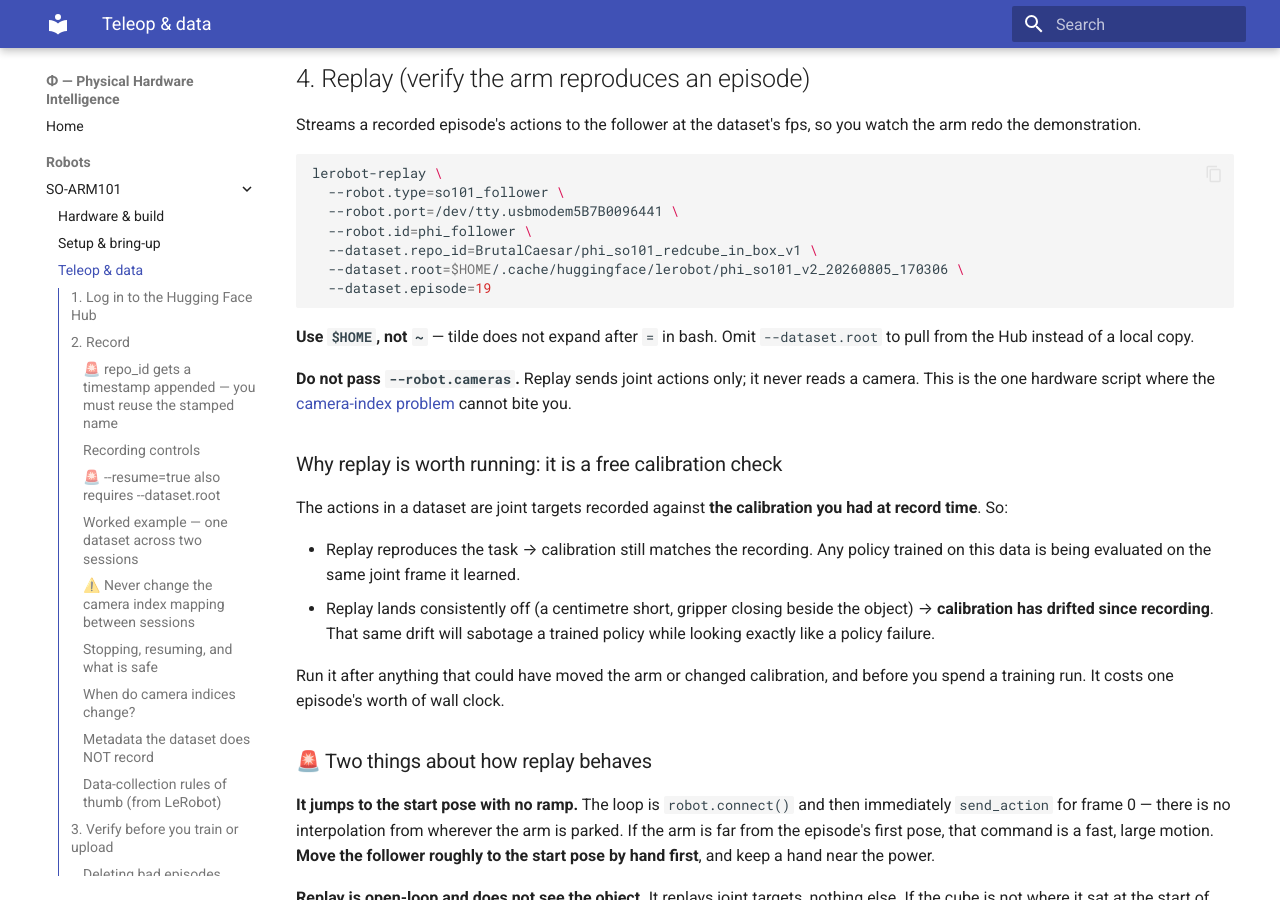
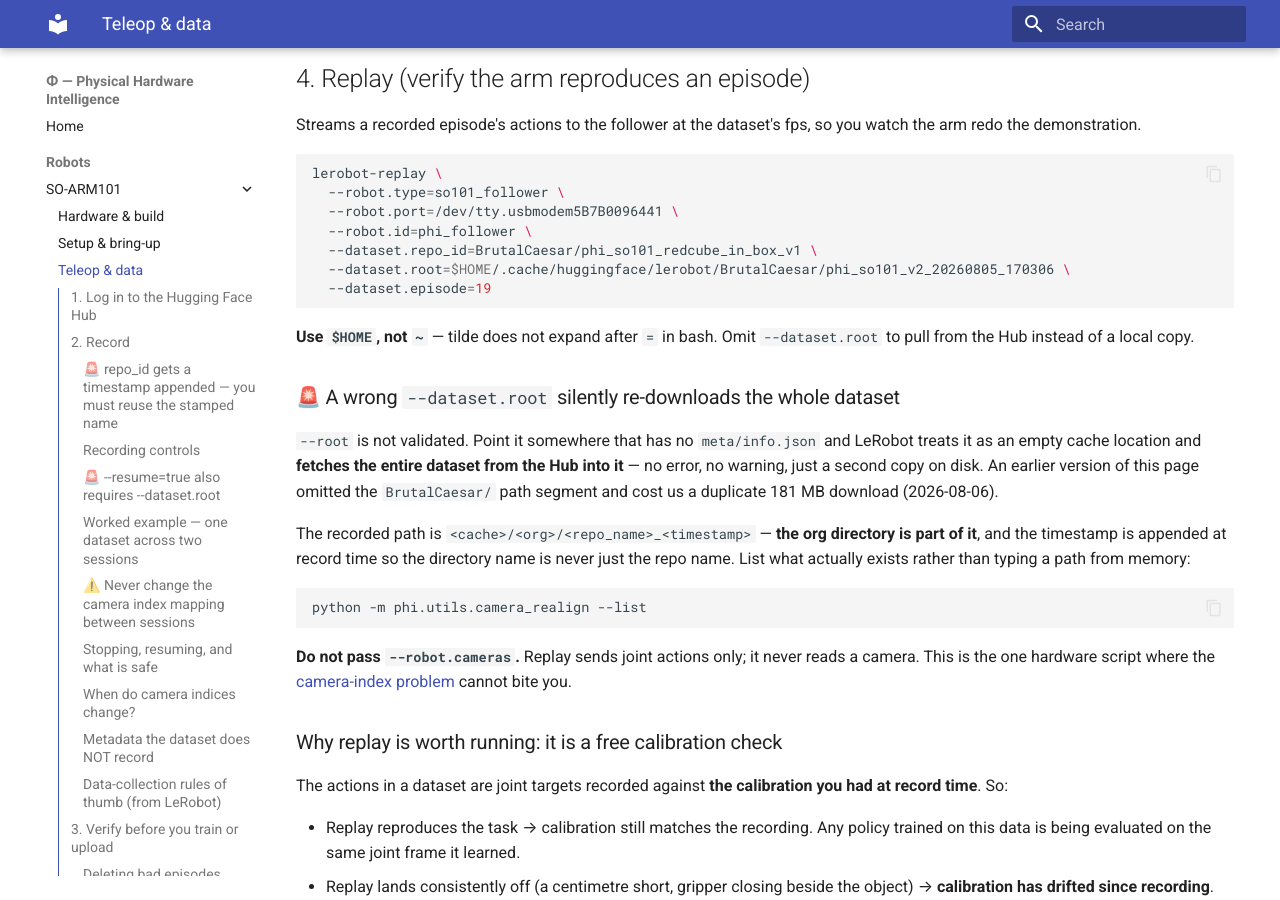
Before and after one commit to physical-hardware-intelligence/phi, an MkDocs documentation site: the page built from docs/robots/so-arm101/03-teleop-and-data.md, in a window 1280 px wide and 900 px high, scrolled down 6530 px. Built offline with MkDocs 1.6.1 and Material for MkDocs 9.7.7, drawn with Linux system fonts in a browser that asks for light colours.

Commit message:
Fix the replay --root path that silently duplicated a dataset
The replay example in 03-teleop-and-data omitted the BrutalCaesar/
org segment from --dataset.root. LeRobot does not validate --root: a
path with no meta/info.json is treated as an empty cache location and
the entire dataset is fetched from the Hub into it. No error, no
warning. That cost a duplicate 181 MB copy at
~/.cache/huggingface/lerobot/phi_so101_v2_20260805_170306, created
today and invisible to --list because discovery assumed the
<org>/<name> nesting.

- Corrected the path and documented the trap, pointing readers at
  `camera_realign --list` instead of typing paths from memory.
- discover() now also finds the flat <home>/<name> layout and flags it
  as a stray copy, so a duplicate cannot hide from the one tool you
  would use to spot it.

````diff
--- a/docs/robots/so-arm101/03-teleop-and-data.md
+++ b/docs/robots/so-arm101/03-teleop-and-data.md
@@ -205,12 +205,27 @@
   --robot.port=/dev/tty.usbmodem5B7B0096441 \
   --robot.id=phi_follower \
   --dataset.repo_id=BrutalCaesar/phi_so101_redcube_in_box_v1 \
-  --dataset.root=$HOME/.cache/huggingface/lerobot/phi_so101_v2_20260805_170306 \
+  --dataset.root=$HOME/.cache/huggingface/lerobot/BrutalCaesar/phi_so101_v2_20260805_170306 \
   --dataset.episode=19
 ```
 
 **Use `$HOME`, not `~`** — tilde does not expand after `=` in bash. Omit `--dataset.root` to pull from
 the Hub instead of a local copy.
+
+### 🚨 A wrong `--dataset.root` silently re-downloads the whole dataset
+
+`--root` is not validated. Point it somewhere that has no `meta/info.json` and LeRobot treats it as an
+empty cache location and **fetches the entire dataset from the Hub into it** — no error, no warning,
+just a second copy on disk. An earlier version of this page omitted the `BrutalCaesar/` path segment
+and cost us a duplicate 181 MB download (2026-08-06).
+
+The recorded path is `<cache>/<org>/<repo_name>_<timestamp>` — **the org directory is part of it**, and
+the timestamp is appended at record time so the directory name is never just the repo name. List what
+actually exists rather than typing a path from memory:
+
+```bash
+python -m phi.utils.camera_realign --list
+```
 
 **Do not pass `--robot.cameras`.** Replay sends joint actions only; it never reads a camera. This is
 the one hardware script where the [camera-index problem](#when-do-camera-indices-change) cannot bite
````
Also changed, not shown: 1 other file.
